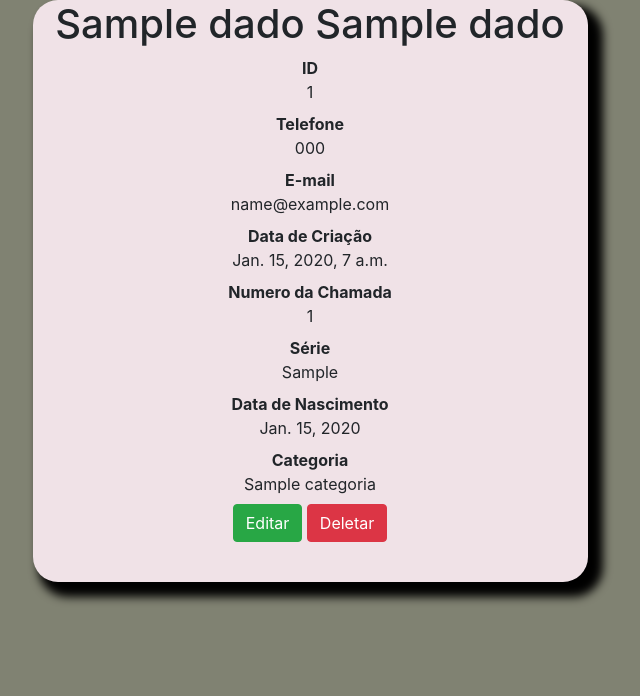
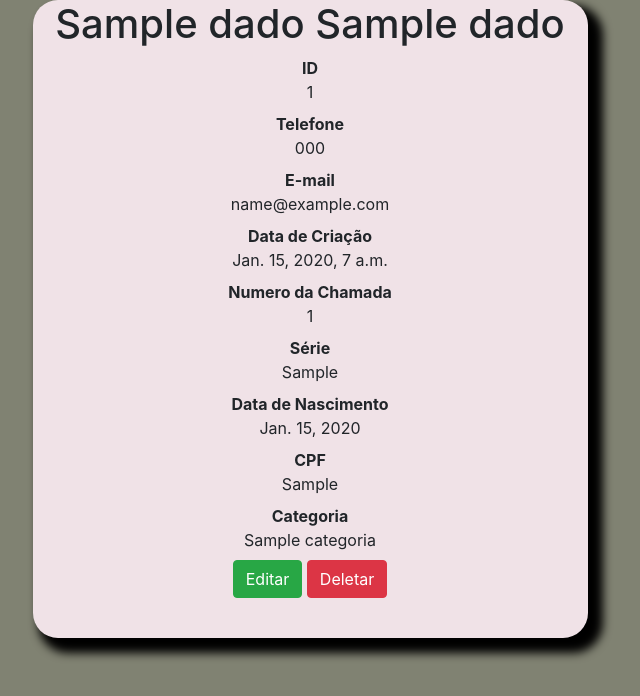
Before and after one commit to lucasdmazon/ControlePandemico, a Django app: page /1 in a window 1280 px wide. Shown: the part 104-800 px from the top of the page, without its empty margins (330-970 px from the left). Run offline with Django 3.2, Linux system fonts and the light colour scheme; tables that the repository leaves empty hold one stand-in row (values such as "Sample post"); some libraries are stand-ins or nearby versions.

Commit message:
Estrutura
Mudanças na estrutura do projeto.

```diff
--- a/accounts/templates/accounts/login.html
+++ b/accounts/templates/accounts/login.html
@@ -27,6 +27,7 @@
   <button type="submit" class="btn bg-dark border-dark text-white ">Entrar</button>
     </div>
     <h6 class="col text-center">Logar como <a href="{{ '/admin' }}" class="text-info">Secretaria</a></h6>
+    <h6 class="col text-center">Entrar como <a href="{{ '/accounts/dashboard' }}" class="text-info">Aluno</a></h6>
 </form>
 {% else %}
 <p>
--- a/accounts/views.py
+++ b/accounts/views.py
@@ -78,7 +78,6 @@ def cadastro(request):
     return redirect('login')
 
 
-@login_required(redirect_field_name='login')
 def dashboard(request):
     if request.method != 'POST':
         form = FormDado()
--- a/app/forms.py
+++ b/app/forms.py
@@ -5,4 +5,4 @@ from app.models import Dado
 class DadoForm(ModelForm):
     class Meta:
         model = Dado
-        fields =['nome', 'sobrenome', 'telefone', 'email', 'data_criacao', 'numero', 'serie', 'data_nascimento', 'categoria', 'mostrar']
+        fields =['nome', 'sobrenome', 'telefone', 'email', 'data_criacao', 'numero', 'serie', 'data_nascimento', 'cpf', 'categoria', 'mostrar']
--- a/app/models.py
+++ b/app/models.py
@@ -1,5 +1,6 @@
 from django.db import models
 from django.utils import timezone
+from cpf_field.models import CPFField
 
 
 class Categoria(models.Model):
@@ -18,6 +19,7 @@ class Dado(models.Model):
     numero = models.IntegerField()
     serie = models.CharField(max_length=20)
     data_nascimento = models.DateField(blank=True)
+    cpf = CPFField('cpf')
     categoria = models.ForeignKey(Categoria, on_delete=models.DO_NOTHING)
     mostrar = models.BooleanField(default=True)
 
--- a/app/templates/dados/ver_aluno.html
+++ b/app/templates/dados/ver_aluno.html
@@ -27,6 +27,9 @@
         <dt>Data de Nascimento</dt>
         <dd>{{ dados.data_nascimento }}</dd>
 
+        <dt>CPF</dt>
+        <dd>{{ dados.cpf }}</dd>
+
         <dt>Categoria</dt>
         <dd>{{ dados.categoria }}</dd>
 
--- a/project/settings.py
+++ b/project/settings.py
@@ -40,6 +40,7 @@ INSTALLED_APPS = [
     'django.contrib.staticfiles',
     'app.apps.AppConfig',
     'accounts.apps.AccountsConfig',
+    'cpf_field',
 ]
 
 MIDDLEWARE = [
```
Also changed, not shown: informações.txt (added, +8 -0 lines), app/migrations/0005_dado_cpf.py (added), app/migrations/0006_alter_dado_cpf.py (added).
